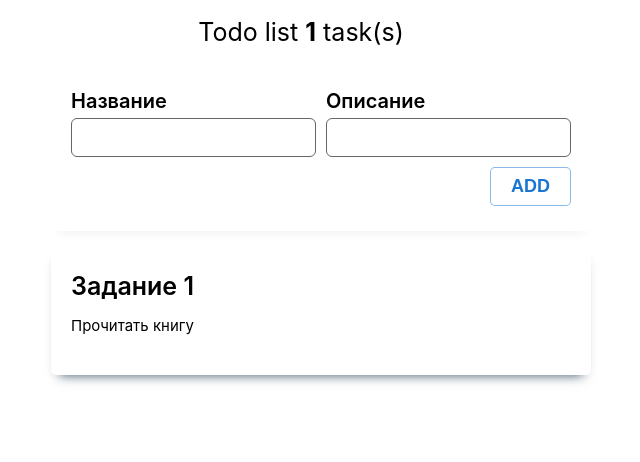
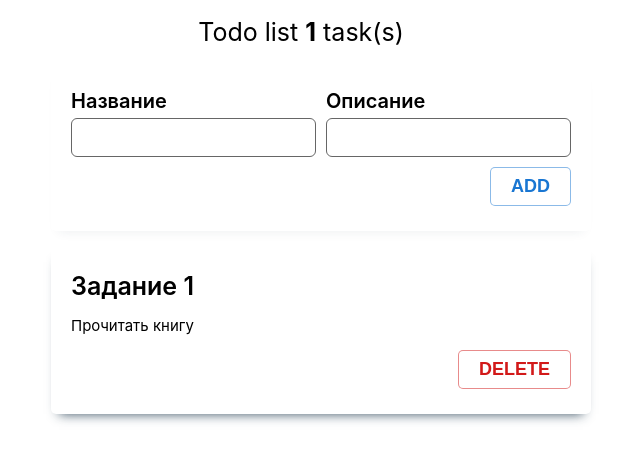
Before and after one commit to anovic123/todo-list-react-ts, a React (Create React App) app: page / in a window 1280 px wide. Shown: the top 462 px of the page, without its empty margins (339-979 px from the left). Built offline with nearby package versions, Linux system fonts and the light colour scheme.

Commit message:
add Delete Todo

```diff
--- a/src/App.tsx
+++ b/src/App.tsx
@@ -14,12 +14,16 @@ export const App = () => {
     setTodos([...todos, { id: todos[todos.length - 1].id + 1, description, title, checked: false }])
   }
 
+  const deleteTodo = (id: Todo['id']) => {
+    setTodos(todos.filter((todo) => todo.id !== id))
+  }
+
   return (
     <div className={styles.addContainer}>
       <div className={styles.container}>
         <Header todoCount={todos.length} />
         <TodoPanel addTodo={addTodo} />
-        <TodoList todos={todos} />
+        <TodoList todos={todos} deleteTodo={deleteTodo} />
       </div>
     </div>
   );
--- a/src/components/TodoList/TodoItem/TodoItem.module.css
+++ b/src/components/TodoList/TodoItem/TodoItem.module.css
@@ -18,3 +18,9 @@
   font-size: .9375rem;
   margin-bottom: .9375rem;
 }
+
+.todoItemButtonContainer {
+  display: flex;
+  justify-content: right;
+  gap: .3125rem;
+}
--- a/src/components/TodoList/TodoItem/TodoItem.tsx
+++ b/src/components/TodoList/TodoItem/TodoItem.tsx
@@ -1,14 +1,17 @@
 import React from 'react';
+import { Button } from '../../Button/Button';
 
 import styles from './TodoItem.module.css';
 
 interface TodoItemProps {
   todo: Todo;
+  deleteTodo: (id: Todo['id']) => void;
 }
 
 
 export const TodoItem: React.FC<TodoItemProps> = ({
-  todo
+  todo,
+  deleteTodo,
 }) => {
 
   return (
@@ -21,6 +24,11 @@ export const TodoItem: React.FC<TodoItemProps> = ({
           {todo.description}
         </div>
       </div>
+      <div className={styles.todoItemButtonContainer}>
+        <Button color='Red' onClick={() => deleteTodo(todo.id)}>
+          DELETE
+        </Button>
+      </div>
     </div>
   )
 }
--- a/src/components/TodoList/TodoList.tsx
+++ b/src/components/TodoList/TodoList.tsx
@@ -3,11 +3,13 @@ import React from 'react';
 import { TodoItem } from './TodoItem/TodoItem';
 
 interface TodoListProps {
-  todos: Todo[]
+  todos: Todo[],
+  deleteTodo: (id: Todo['id']) => void;
 }
 
 export const TodoList: React.FC<TodoListProps> = ({
   todos,
+  deleteTodo
 }) => {
 
   return (
@@ -16,6 +18,7 @@ export const TodoList: React.FC<TodoListProps> = ({
         <TodoItem
           key={todo.id}
           todo={todo}
+          deleteTodo={deleteTodo}
         />
       ))}
     </>
```
